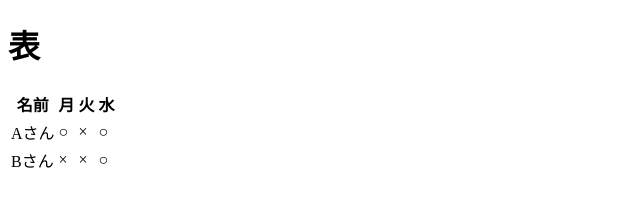
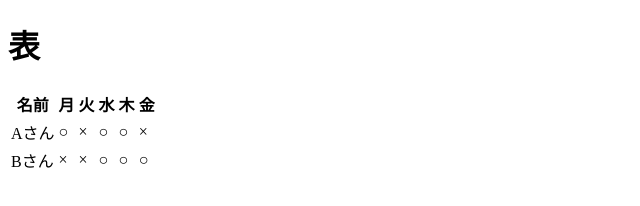
Before and after one commit to Senachi612/html_sample_07, a plain HTML site: page index.html in a window 1280 px wide. Shown: the full height of the page, 0-640 px from the left. Drawn offline with Linux system fonts and the light colour scheme.

Commit message:
Update index.html

```diff
--- a/index.html
+++ b/index.html
@@ -13,18 +13,24 @@
     <th>月</th>
     <th>火</th>
     <th>水</th>
+    <th>木</th>
+    <th>金</th>
   </tr>
   <tr>
     <td>Aさん</td>
     <td>○</td>
     <td>×</td>
     <td>○</td>
+    <td>○</td>
+    <td>×</td>
   </tr>
   <tr>
     <td>Bさん</td>
     <td>×</td>
     <td>×</td>
     <td>○</td>
+    <td>○</td>
+    <td>○</td>
   </tr>
 </table>
 </body>
```
